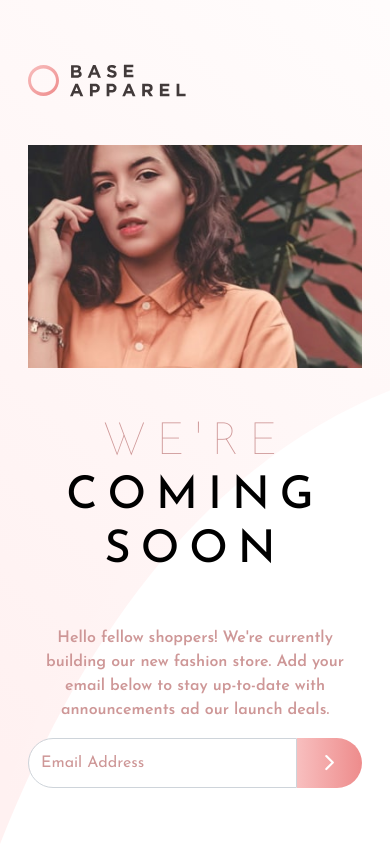
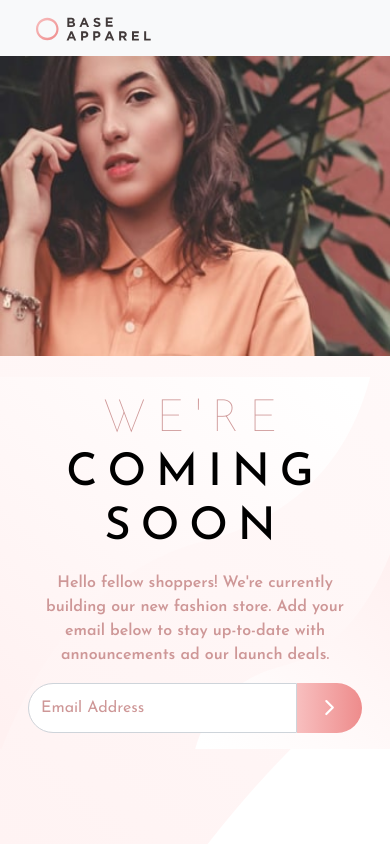
Before and after one commit to Edinson25/Fashion-store, a plain HTML site: page index.html in a window 390 px wide. Shown: the top 844 px of the page. Drawn offline with nearby package versions, Linux system fonts and the light colour scheme.

Commit message:
Add files via upload

```diff
--- a/css/style.css
+++ b/css/style.css
@@ -45,7 +45,7 @@
     background-image: url("../img/hero-mobile.jpg");
     background-size: 100% 300px;
     background-repeat: no-repeat;
-
+    height: 38vh;
 }
 
 .background{
--- a/index.html
+++ b/index.html
@@ -11,8 +11,23 @@
     <link href="https://cdn.jsdelivr.net/npm/bootstrap@5.2.0/dist/css/bootstrap.min.css" rel="stylesheet" integrity="sha384-gH2yIJqKdNHPEq0n4Mqa/HGKIhSkIHeL5AyhkYV8i59U5AR6csBvApHHNl/vI1Bx" crossorigin="anonymous">
 </head>
 <body class="background">
+    <div class="col-12">
+        <nav class="navbar bg-light d-flex  d-lg-none">
+            <div class="container">
+              <a class="navbar-brand mx-4" href="#">
+                <img src="img/logo.svg" alt="" width="100%" height="24">
+              </a>
+            </div>
+          </nav>
+    </div>
+
+    <div class="col-12 col-lg-5 d-flex   fondo-responsive d-lg-none">
+
+    </div>
+
 
     <div class="container-fluid alto-100">
+
         <div class="row">
 
 
@@ -20,9 +35,8 @@
             <div class="col-12 col-lg-7 background d-flex justify-content-center">
                 <div class="card border-0 bg-transparent" style="width: 30rem;">
                     <div class="card-body  text-center text-lg-start">
-                        <img src="img/logo.svg" alt="" class="my-5 mb-5 d-flex text-start">
-                        <img src="img/hero-mobile.jpg" alt="" width="100%" class="d-lg-none">
-                        <h1 class="card-title mt-5 mb-5 title font-pink ">WE'RE <br> <span class="title-2 text-black">COMING <br> SOON</span></h1>
+                        <img src="img/logo.svg" alt="" class="my-lg-5 mb-lg-5 d-flex text-start d-none d-lg-block">
+                        <h1 class="card-title mt-lg-5 mb-lg-5 title font-pink ">WE'RE <br> <span class="title-2 text-black">COMING <br> SOON</span></h1>
                         <p class="card-text my-3 font-pink fw-semibold">Hello fellow shoppers! We're currently building our new fashion store. Add your email below to stay up-to-date with announcements ad our launch deals.</p>
                         <div class="combo">
                             <input type="email" class="form-control combo-txt" id="exampleFormControlInput1" placeholder="Email Address">
```
